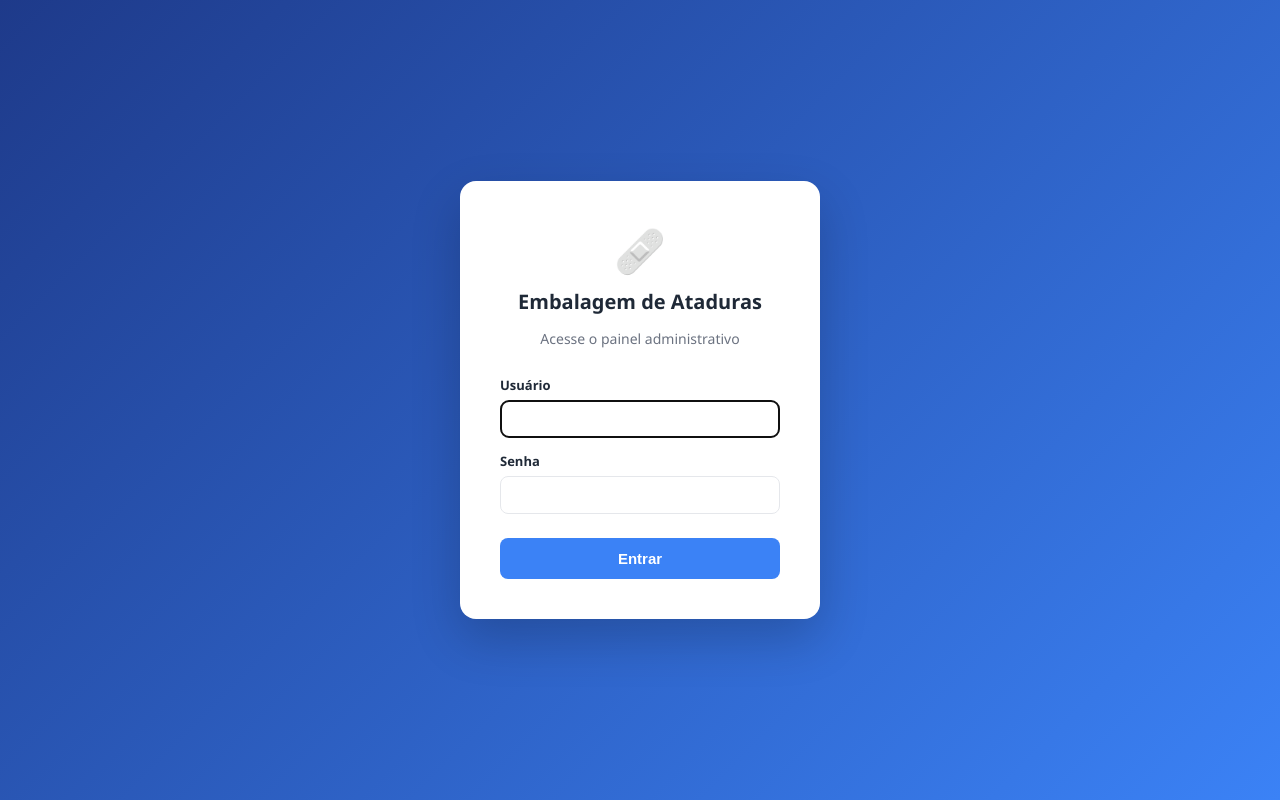
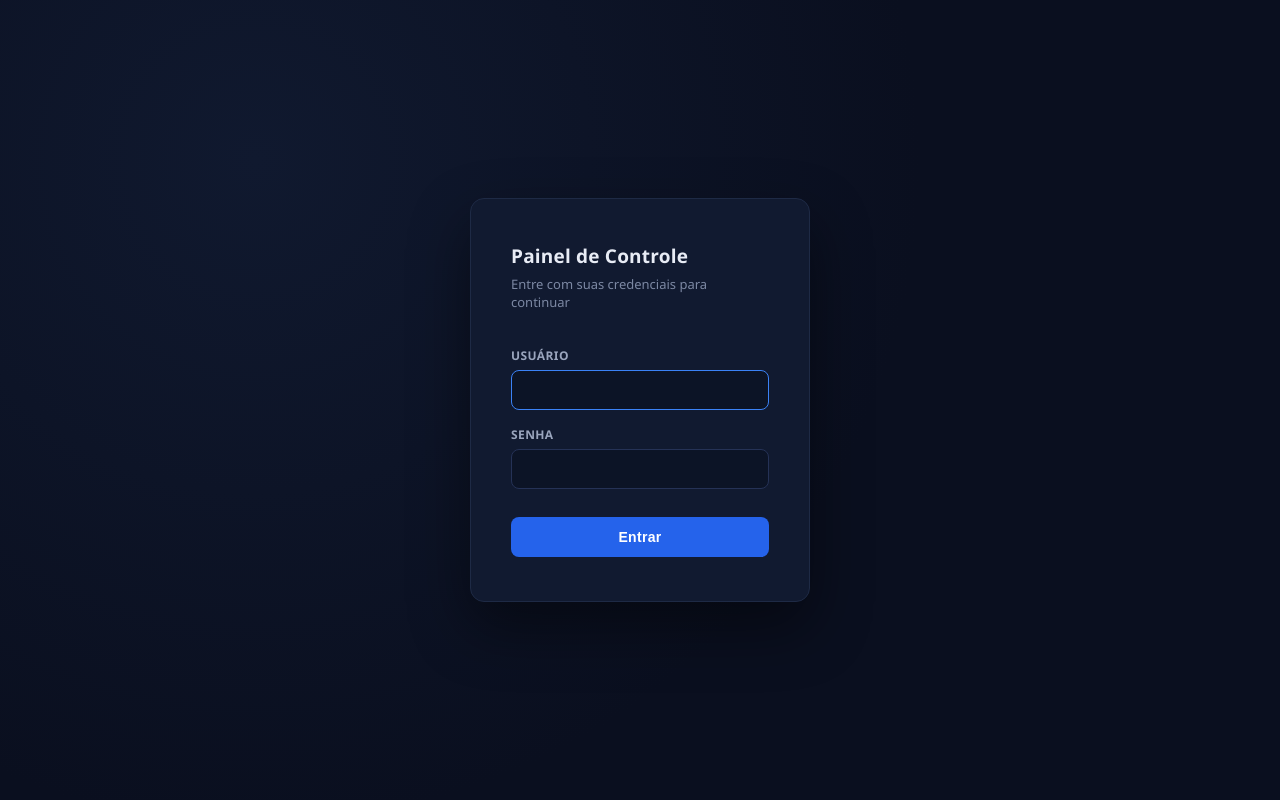
Before and after one commit to gansotrue/embalagem, a Flask app: page /login in a window 1280 px wide. Run offline with Flask 3, Linux system fonts and the light colour scheme.

Commit message:
datas em BR, edicao e novo login

```diff
--- a/app.py
+++ b/app.py
@@ -184,9 +184,18 @@ def pode_lancar():
     return session.get("role") in ("admin", "funcionario")
 
 
+def formatar_data_br(iso_str):
+    """Converte 'YYYY-MM-DD' para 'DD/MM/YYYY' para exibição."""
+    try:
+        return datetime.strptime(iso_str, "%Y-%m-%d").strftime("%d/%m/%Y")
+    except (TypeError, ValueError):
+        return iso_str or "-"
+
+
 app.jinja_env.globals["is_admin"] = is_admin
 app.jinja_env.globals["pode_lancar"] = pode_lancar
 app.jinja_env.globals["FORNECEDOR_LABEL"] = FORNECEDOR_LABEL
+app.jinja_env.filters["data_br"] = formatar_data_br
 
 
 @app.route("/login", methods=["GET", "POST"])
@@ -406,6 +415,31 @@ def excluir_entrada(id):
     return redirect(url_for("entradas"))
 
 
+@app.route("/entradas/editar/<int:id>", methods=["GET", "POST"])
+@role_required("admin")
+def editar_entrada(id):
+    db = Session()
+    reg = db.query(Entrada).get(id)
+    if not reg:
+        flash("Registro não encontrado.", "error")
+        return redirect(url_for("entradas"))
+
+    if request.method == "POST":
+        reg.data = request.form.get("data") or reg.data
+        reg.cm = int(request.form.get("cm"))
+        reg.fornecedor = request.form.get("fornecedor", "texpharma")
+        reg.qtd_fardos = int(request.form.get("qtd_fardos"))
+        reg.obs = request.form.get("obs", "")
+        db.commit()
+        flash("Entrada atualizada com sucesso!", "success")
+        return redirect(url_for("entradas"))
+
+    cms = sorted({r.cm for r in db.query(CmConfig).all()})
+    return render_template("editar_registro.html", registro=reg, cms=cms, fornecedores=FORNECEDORES,
+                            voltar_url=url_for("entradas"), salvar_url=url_for("editar_entrada", id=id),
+                            titulo="Editar entrada")
+
+
 # ---------------------------------------------------------------------------
 # SAÍDAS (fardos entregues / produzidos)
 # ---------------------------------------------------------------------------
@@ -443,6 +477,31 @@ def excluir_saida(id):
         db.commit()
     flash("Registro excluído.", "success")
     return redirect(url_for("saidas"))
+
+
+@app.route("/saidas/editar/<int:id>", methods=["GET", "POST"])
+@role_required("admin")
+def editar_saida(id):
+    db = Session()
+    reg = db.query(Saida).get(id)
+    if not reg:
+        flash("Registro não encontrado.", "error")
+        return redirect(url_for("saidas"))
+
+    if request.method == "POST":
+        reg.data = request.form.get("data") or reg.data
+        reg.cm = int(request.form.get("cm"))
+        reg.fornecedor = request.form.get("fornecedor", "texpharma")
+        reg.qtd_fardos = int(request.form.get("qtd_fardos"))
+        reg.obs = request.form.get("obs", "")
+        db.commit()
+        flash("Saída atualizada com sucesso!", "success")
+        return redirect(url_for("saidas"))
+
+    cms = sorted({r.cm for r in db.query(CmConfig).all()})
+    return render_template("editar_registro.html", registro=reg, cms=cms, fornecedores=FORNECEDORES,
+                            voltar_url=url_for("saidas"), salvar_url=url_for("editar_saida", id=id),
+                            titulo="Editar saída")
 
 
 # ---------------------------------------------------------------------------
--- a/static/style.css
+++ b/static/style.css
@@ -55,40 +55,45 @@ html.dark .flash-error { background: #7f1d1d; color: #fecaca; }
     display: flex;
     align-items: center;
     justify-content: center;
-    background: linear-gradient(135deg, #1e3a8a, #3b82f6);
+    background: #0a0f1f;
+    background-image: radial-gradient(circle at 20% 20%, #10192f 0%, #0a0f1f 55%);
 }
 .login-card {
-    background: var(--card);
-    padding: 40px;
-    border-radius: 16px;
-    box-shadow: 0 20px 50px rgba(0,0,0,0.2);
-    width: 360px;
-    text-align: center;
+    background: #111a30;
+    padding: 44px 40px;
+    border-radius: 14px;
+    box-shadow: 0 25px 60px rgba(0,0,0,0.45);
+    border: 1px solid #1e2a45;
+    width: 340px;
+    text-align: left;
 }
-.login-icon { font-size: 42px; }
-.login-card h1 { font-size: 20px; margin: 10px 0 4px; }
-.subtitle { color: var(--text-light); margin-bottom: 20px; font-size: 14px; }
-.login-card form { display: flex; flex-direction: column; gap: 6px; text-align: left; }
-.login-card label { font-size: 13px; font-weight: 600; margin-top: 8px; }
+.login-card h1 { font-size: 19px; margin: 0 0 6px; color: #e8ecf5; font-weight: 600; letter-spacing: 0.2px; }
+.subtitle { color: #7c88a3; margin: 0 0 26px; font-size: 13px; }
+.login-card form { display: flex; flex-direction: column; gap: 6px; }
+.login-card label { font-size: 12px; font-weight: 600; margin-top: 10px; color: #9aa5bd; text-transform: uppercase; letter-spacing: 0.4px; }
 .login-card input {
-    padding: 10px 12px;
+    padding: 11px 12px;
     border-radius: 8px;
-    border: 1px solid var(--border);
+    border: 1px solid #253256;
+    background: #0c1426;
+    color: #e8ecf5;
     font-size: 14px;
 }
+.login-card input:focus { outline: none; border-color: #3b82f6; }
 .login-card button {
-    margin-top: 18px;
+    margin-top: 22px;
     padding: 12px;
     border: none;
-    background: var(--blue);
+    background: #2563eb;
     color: white;
     font-weight: 600;
     border-radius: 8px;
     cursor: pointer;
-    font-size: 15px;
+    font-size: 14px;
+    letter-spacing: 0.3px;
 }
-.login-card button:hover { background: #2563eb; }
-.hint { margin-top: 16px; font-size: 12px; color: var(--text-light); }
+.login-card button:hover { background: #1d4ed8; }
+.login-card .flash { font-size: 13px; }
 
 /* ---------- LAYOUT ---------- */
 .app-shell { display: flex; min-height: 100vh; }
@@ -206,8 +211,20 @@ table { width: 100%; border-collapse: collapse; font-size: 14px; }
 th, td { text-align: left; padding: 10px 8px; border-bottom: 1px solid var(--border); }
 th { color: var(--text-light); font-weight: 600; font-size: 12px; text-transform: uppercase; }
 .empty { text-align: center; color: var(--text-light); padding: 20px; }
+.acoes { display: flex; gap: 8px; align-items: center; }
 .btn-delete { background: transparent; border: 1px solid var(--red); color: var(--red); padding: 5px 10px; border-radius: 6px; cursor: pointer; font-size: 12px; }
 .btn-delete:hover { background: var(--red); color: white; }
+.btn-edit { background: transparent; border: 1px solid var(--blue); color: var(--blue); padding: 5px 10px; border-radius: 6px; cursor: pointer; font-size: 12px; text-decoration: none; white-space: nowrap; }
+.btn-edit:hover { background: var(--blue); color: white; }
+.btn-cancel { padding: 10px 18px; border: 1px solid var(--border); color: var(--text); border-radius: 8px; font-weight: 600; text-decoration: none; font-size: 14px; display: inline-flex; align-items: center; }
+.btn-cancel:hover { background: var(--bg); }
+
+/* flatpickr no tema escuro */
+html.dark .flatpickr-calendar { background: #171e2e; box-shadow: 0 3px 13px rgba(0,0,0,0.5); }
+html.dark .flatpickr-day { color: #e5e7eb; }
+html.dark .flatpickr-day.flatpickr-disabled, html.dark .flatpickr-day.prevMonthDay, html.dark .flatpickr-day.nextMonthDay { color: #4b5563; }
+html.dark .flatpickr-months, html.dark .flatpickr-weekday { background: #171e2e; color: #e5e7eb; }
+html.dark .flatpickr-current-month input.cur-year { color: #e5e7eb; }
 
 .hint-block { color: var(--text-light); font-size: 14px; margin-bottom: 16px; max-width: 700px; }
 
--- a/templates/base.html
+++ b/templates/base.html
@@ -5,6 +5,7 @@
     <meta name="viewport" content="width=device-width, initial-scale=1.0">
     <title>{% block title %}Sistema{% endblock %} · Embalagem de Ataduras</title>
     <link rel="stylesheet" href="{{ url_for('static', filename='style.css') }}">
+    <link rel="stylesheet" href="https://cdnjs.cloudflare.com/ajax/libs/flatpickr/4.6.13/flatpickr.min.css">
     <script>
         // aplica o tema salvo antes da página renderizar, pra não piscar
         (function() {
@@ -18,8 +19,7 @@
     <div class="app-shell">
         <aside class="sidebar">
             <div class="brand">
-                <span class="brand-icon">🩹</span>
-                <span class="brand-name">Ataduras<br>Embalagem</span>
+                <span class="brand-name">Embalagem<br>de Ataduras</span>
             </div>
             <nav>
                 <a href="{{ url_for('dashboard') }}" class="{{ 'active' if request.endpoint == 'dashboard' }}">📊 Dashboard</a>
@@ -62,6 +62,19 @@
     {% else %}
         {% block content_public %}{% endblock %}
     {% endif %}
+    <script src="https://cdnjs.cloudflare.com/ajax/libs/flatpickr/4.6.13/flatpickr.min.js"></script>
+    <script src="https://cdnjs.cloudflare.com/ajax/libs/flatpickr/4.6.13/l10n/pt.js"></script>
+    <script>
+        if (window.flatpickr) {
+            flatpickr(".date-br", {
+                locale: "pt",
+                dateFormat: "Y-m-d",   // formato enviado ao servidor (não muda)
+                altInput: true,
+                altFormat: "d/m/Y",    // formato mostrado ao usuário: dia/mês/ano
+                allowInput: true
+            });
+        }
+    </script>
     <script>
         const btnTema = document.getElementById('toggle-tema');
         function atualizarLabel() {
--- a/templates/despesas.html
+++ b/templates/despesas.html
@@ -8,7 +8,7 @@
     <form method="POST" class="inline-form">
         <div>
             <label>Data</label>
-            <input type="date" name="data" required>
+            <input type="text" class="date-br" name="data" required>
         </div>
         <div class="grow">
             <label>Descrição</label>
@@ -29,7 +29,7 @@
         <tbody>
         {% for r in registros %}
             <tr>
-                <td>{{ r.data }}</td>
+                <td>{{ r.data|data_br }}</td>
                 <td>{{ r.descricao }}</td>
                 <td>R$ {{ "%.2f"|format(r.valor)|replace(".", ",") }}</td>
                 <td>
--- a/templates/login.html
+++ b/templates/login.html
@@ -3,9 +3,8 @@
 {% block content_public %}
 <div class="login-page">
     <div class="login-card">
-        <div class="login-icon">🩹</div>
-        <h1>Embalagem de Ataduras</h1>
-        <p class="subtitle">Acesse o painel administrativo</p>
+        <h1>Painel de Controle</h1>
+        <p class="subtitle">Entre com suas credenciais para continuar</p>
 
         {% with messages = get_flashed_messages(with_categories=true) %}
             {% if messages %}
@@ -19,9 +18,9 @@
 
         <form method="POST">
             <label>Usuário</label>
-            <input type="text" name="username" required autofocus>
+            <input type="text" name="username" required autofocus autocomplete="username">
             <label>Senha</label>
-            <input type="password" name="password" required>
+            <input type="password" name="password" required autocomplete="current-password">
             <button type="submit">Entrar</button>
         </form>
     </div>
--- a/templates/relatorios.html
+++ b/templates/relatorios.html
@@ -42,7 +42,7 @@
         <div id="campo-semanal" class="inline-form" style="margin-top:12px; display:none;">
             <div>
                 <label>Qualquer dia da semana desejada</label>
-                <input type="date" name="data_ref" value="{{ hoje.isoformat() }}">
+                <input type="text" class="date-br" name="data_ref" value="{{ hoje.isoformat() }}">
             </div>
         </div>
 
```
Also changed, not shown: templates/editar_registro.html (added, +37 -0 lines), templates/entradas.html (+4 -3 lines), templates/saidas.html (+4 -3 lines).
